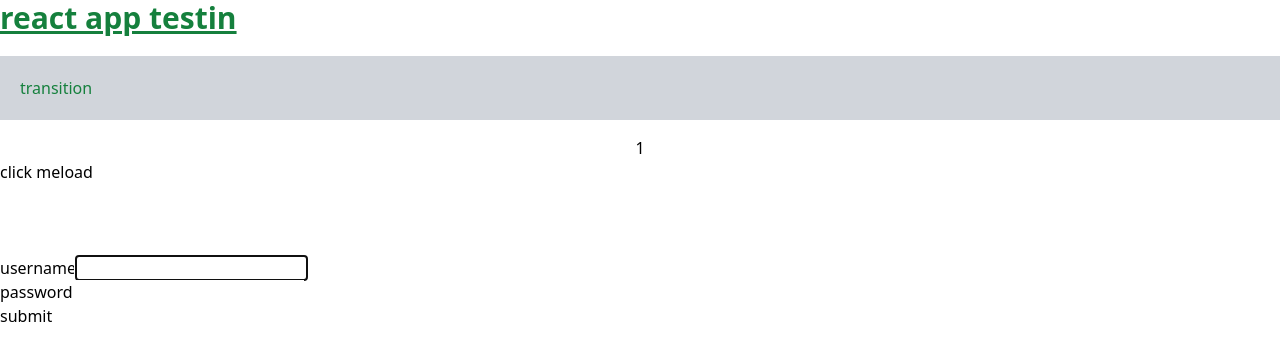
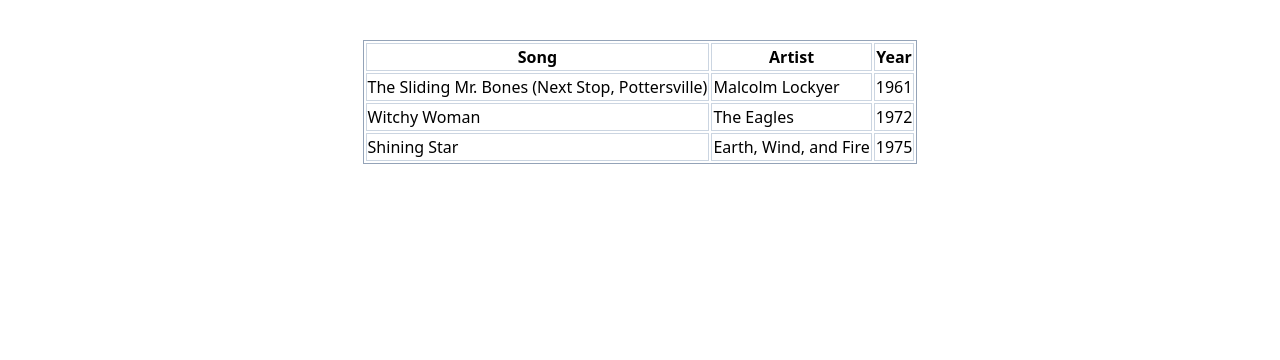
Before and after one commit to alikashefi1989/team-test-learning, a React (Create React App) app: page /post in a window 1280 px wide. Shown: the top 360 px of the page. Built offline with nearby package versions, Linux system fonts and the light colour scheme.

Commit message:
router and post component

```diff
--- a/package.json
+++ b/package.json
@@ -10,9 +10,11 @@
     "@types/node": "^16.11.22",
     "@types/react": "^17.0.39",
     "@types/react-dom": "^17.0.11",
+    "@types/react-router-dom": "^5.3.3",
     "@types/react-test-renderer": "^17.0.1",
     "react": "^17.0.2",
     "react-dom": "^17.0.2",
+    "react-router-dom": "^6.2.1",
     "react-scripts": "5.0.0",
     "react-test-renderer": "^17.0.2",
     "typescript": "^4.5.5",
--- /dev/null
+++ b/src/components/post/Post.tsx
@@ -0,0 +1,32 @@
+
+export default function Post() {
+
+    return <div className="p-10 flex justify-center">
+        <table className="border-separate border border-slate-400">
+            <thead>
+                <tr>
+                    <th className="border border-slate-300">Song</th>
+                    <th className="border border-slate-300">Artist</th>
+                    <th className="border border-slate-300">Year</th>
+                </tr>
+            </thead>
+            <tbody>
+                <tr>
+                    <td className="border border-slate-300">The Sliding Mr. Bones (Next Stop, Pottersville)</td>
+                    <td className="border border-slate-300">Malcolm Lockyer</td>
+                    <td className="border border-slate-300">1961</td>
+                </tr>
+                <tr>
+                    <td className="border border-slate-300">Witchy Woman</td>
+                    <td className="border border-slate-300">The Eagles</td>
+                    <td className="border border-slate-300">1972</td>
+                </tr>
+                <tr>
+                    <td className="border border-slate-300">Shining Star</td>
+                    <td className="border border-slate-300">Earth, Wind, and Fire</td>
+                    <td className="border border-slate-300">1975</td>
+                </tr>
+            </tbody>
+        </table>
+    </div>
+}
--- a/src/hooks/useFetch/useFetch.tsx
+++ b/src/hooks/useFetch/useFetch.tsx
@@ -1,4 +1,4 @@
-import React, { useEffect, useState } from "react";
+import { useEffect, useState } from "react";
 
 interface IResponse<T> {
     loading: boolean;
--- a/src/index.tsx
+++ b/src/index.tsx
@@ -2,10 +2,18 @@
 import ReactDOM from 'react-dom';
 import './index.css';
 import App from './App';
+import { BrowserRouter as Router, Routes, Route } from 'react-router-dom';
+import Post from './components/post/Post';
 
 ReactDOM.render(
   <React.StrictMode>
-    <App />
+    <Router>
+      <Routes>
+        <Route path="/" caseSensitive element={<App />} />
+        <Route path="/post" caseSensitive element={<Post />} />
+        <Route path="*" caseSensitive element={<App />} />
+      </Routes>
+    </Router>
   </React.StrictMode>,
   document.getElementById('root')
 );
```
Also changed, not shown: 1 other file (tests, documents, lock files or other folders).
